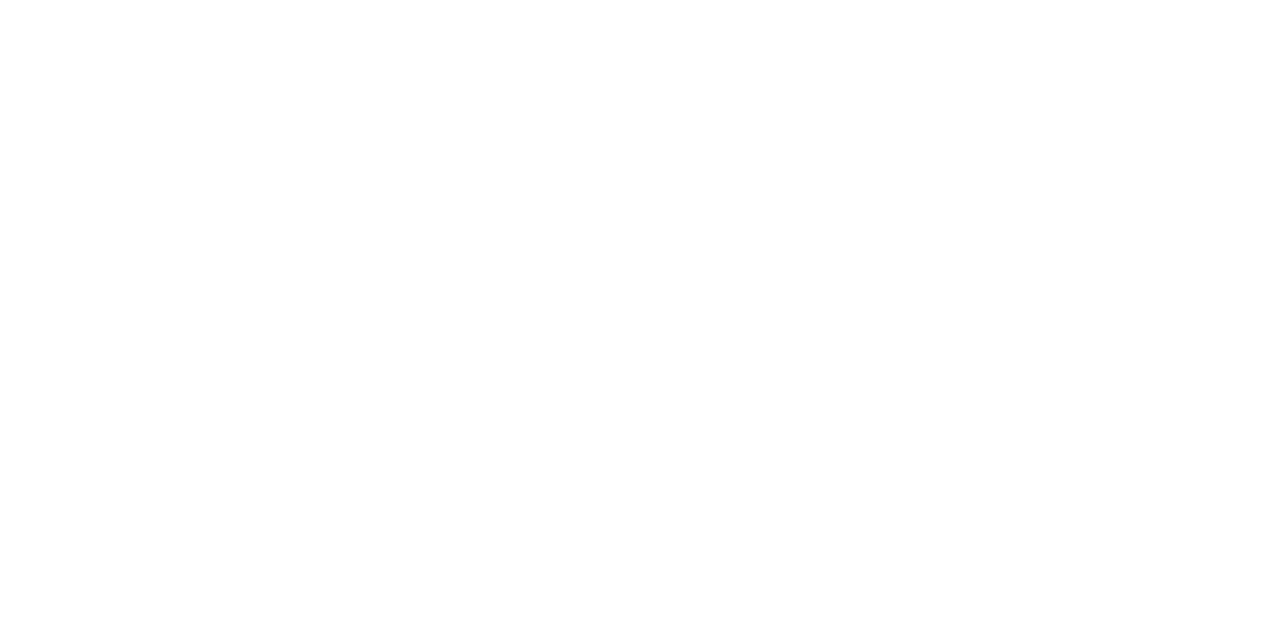
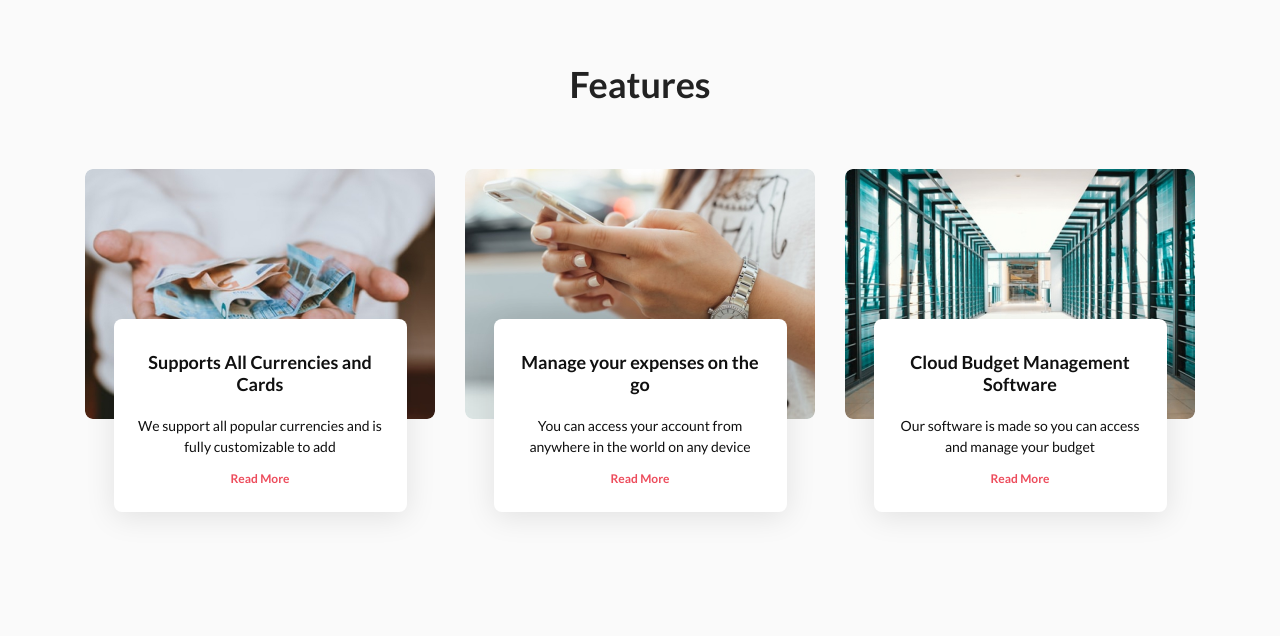
Before and after one commit to rammfall-edu/cloudbudget-4, a plain HTML site: page index.html in a window 1280 px wide. Drawn offline with Linux system fonts and the light colour scheme.

Commit message:
complete features

```diff
--- a/css/styles.css
+++ b/css/styles.css
@@ -0,0 +1,74 @@
+body,
+html {
+    font-family: Lato, sans-serif;
+    font-size: 10px;
+}
+
+.container {
+    width: 1110px;
+    margin-left: auto;
+    margin-right: auto;
+}
+
+.features {
+    background-color: #FAFAFA;
+    padding: 63px 0 124px;
+}
+
+.features h2 {
+    font-size: 3.6rem;
+    line-height: 1.2;
+    margin-bottom: 63px;
+    text-align: center;
+    font-weight: bold;
+}
+
+.features ul {
+    display: flex;
+    justify-content: space-between;
+}
+
+.features li {
+    width: 350px;
+}
+
+.features img {
+    width: 100%;
+    border-radius: 8px;
+}
+
+.cards-content {
+    width: 293px;
+    margin-left: auto;
+    margin-right: auto;
+    box-shadow: 0 5px 30px rgba(0, 0, 0, 0.1);
+    border-radius: 8px;
+    background-color: white;
+    text-align: center;
+    padding: 33px 20px 25px;
+    margin-top: -100px;
+    position: relative;
+    z-index: 1;
+}
+
+.cards-content h3 {
+    font-size: 1.8rem;
+    line-height: 1.2;
+    color: #101010;
+    font-weight: bold;
+    margin-bottom: 20px;
+}
+
+.cards-content p {
+    font-size: 1.4rem;
+    line-height: 1.5;
+    color: #101010;
+    margin-bottom: 15px;
+}
+
+.cards-content a {
+    font-size: 1.2rem;
+    line-height: 1.2;
+    color: #ED4C5C;
+    font-weight: bold;
+}
--- a/index.html
+++ b/index.html
@@ -10,5 +10,65 @@
 </head>
 <body>
 
+<main>
+
+    <!--START FEATURES-->
+
+    <section class="features">
+        <div class="container">
+            <h2>
+                Features
+            </h2>
+            <ul>
+                <li>
+                    <img src="img/money.jpg" alt="money">
+                    <div class="cards-content">
+                        <h3>
+                            Supports All Currencies and Cards
+                        </h3>
+                        <p>
+                            We support all popular currencies and is fully customizable to add
+                        </p>
+                        <a href="">
+                            Read More
+                        </a>
+                    </div>
+                </li>
+                <li>
+                    <img src="img/phone.jpg" alt="phone">
+                    <div class="cards-content">
+                        <h3>
+                            Manage your expenses on the go
+                        </h3>
+                        <p>
+                            You can access your account from anywhere in the world on any device
+                        </p>
+                        <a href="">
+                            Read More
+                        </a>
+                    </div>
+                </li>
+                <li>
+                    <img src="img/servers.jpg" alt="servers">
+                    <div class="cards-content">
+                        <h3>
+                            Cloud Budget Management Software
+                        </h3>
+                        <p>
+                            Our software is made so you can access and manage your budget
+                        </p>
+                        <a href="">
+                            Read More
+                        </a>
+                    </div>
+                </li>
+            </ul>
+        </div>
+    </section>
+
+    <!--END FEATURES-->
+
+</main>
+
 </body>
 </html>
```
